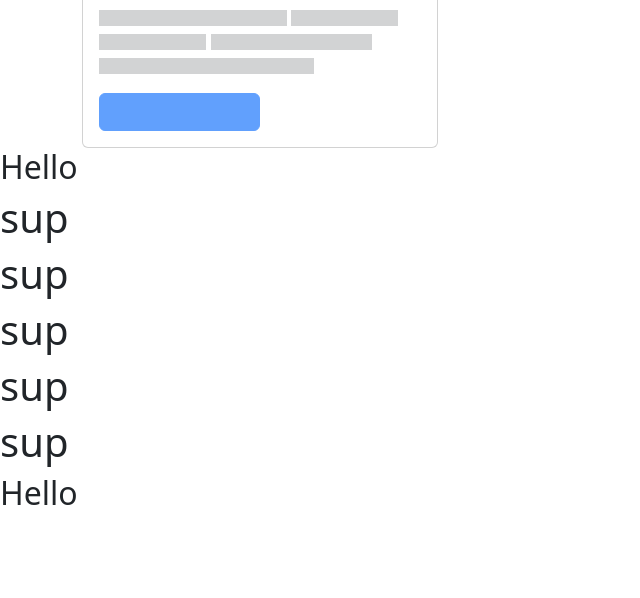
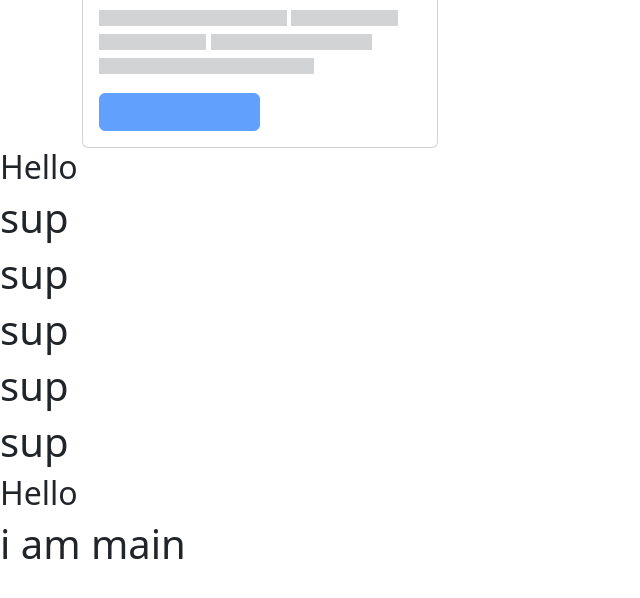
Before and after one commit to AA-Sahil/git-demo, a plain HTML site: page index.html in a window 1280 px wide. Shown: the part 1506-2104 px from the top of the page, without its empty margins (0-640 px from the left). Drawn offline with nearby package versions, Linux system fonts and the light colour scheme.

Commit message:
main-conflict

```diff
--- a/index.html
+++ b/index.html
@@ -187,6 +187,8 @@
     <h2>Hello</h2>
 
 
+    <h1>i am main</h1>
+
 
     <br><br><br><br>
     <script src="	https://cdn.jsdelivr.net/npm/bootstrap@5.3.3/dist/js/bootstrap.bundle.min.js"></script>
```
